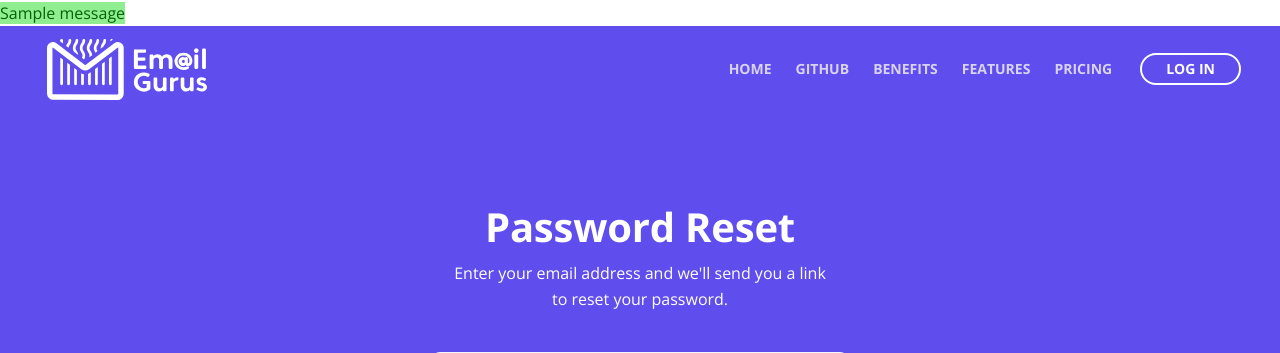
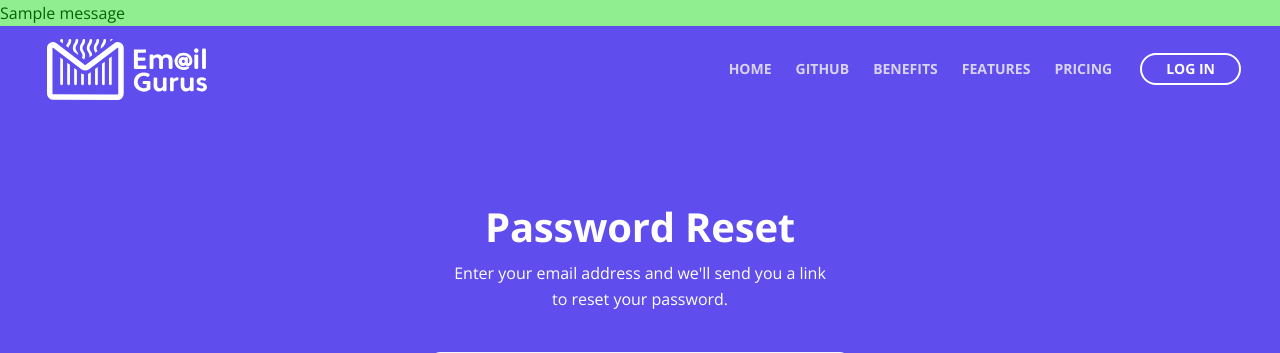
Before and after one commit to asennoussi/emailgurus, a Django app: template accounts/templates/accounts/password_reset.html in a window 1280 px wide. Shown: the top 353 px of the page. Run offline with Django 4.2, Linux system fonts and the light colour scheme; the template is opened without the code that fills it, so the values that code supplies are empty, except form fields; tables that the repository leaves empty hold one stand-in row (values such as "Sample post"); one stand-in notice (Sample message) is shown; form fields are guessed from the names that the template uses; some libraries are stand-ins or nearby versions.

Commit message:
fix email and success message

```diff
--- a/accounts/templates/emails/email-password-reset.html
+++ b/accounts/templates/emails/email-password-reset.html
@@ -163,7 +163,7 @@
               <tbody>
                 <tr>
                 <td align="center" bgcolor="#5f4dee" class="inner-td" style="border-radius:6px; font-size:16px; text-align:center; background-color:inherit;">
-                  <a href="" style="background-color:#5f4dee; border:1px solid #333333; border-color:#333333; border-radius:6px; border-width:1px; color:#ffffff; display:inline-block; font-size:14px; font-weight:normal; letter-spacing:0px; line-height:normal; padding:12px 18px 12px 18px; text-align:center; text-decoration:none; border-style:solid;" target="_blank">Reset Password</a>
+                  <a href="{{ protocol }}://{{ domain }}{% url 'password_reset_confirm' uidb64=uid token=token %}" style="background-color:#5f4dee; border:1px solid #333333; border-color:#333333; border-radius:6px; border-width:1px; color:#ffffff; display:inline-block; font-size:14px; font-weight:normal; letter-spacing:0px; line-height:normal; padding:12px 18px 12px 18px; text-align:center; text-decoration:none; border-style:solid;" target="_blank">Reset Password</a>
                 </td>
                 </tr>
               </tbody>
--- a/landing/templates/landing/landing-base.html
+++ b/landing/templates/landing/landing-base.html
@@ -51,9 +51,9 @@
     <!-- end of preloader -->
     <!-- Navigation -->
     {% if messages %}
-        <div class="messages {{ message.tags }}">
+        <div class="messages ">
             {% for message in messages %}
-            <span{% if message.tags %} class="{{ message.tags }}"{% endif %}>{{ message }}</span>
+            <div{% if message.tags %} class="{{ message.tags }}"{% endif %}>{{ message }}</div>
             {% endfor %}
         </div>
     {% endif %}
```
